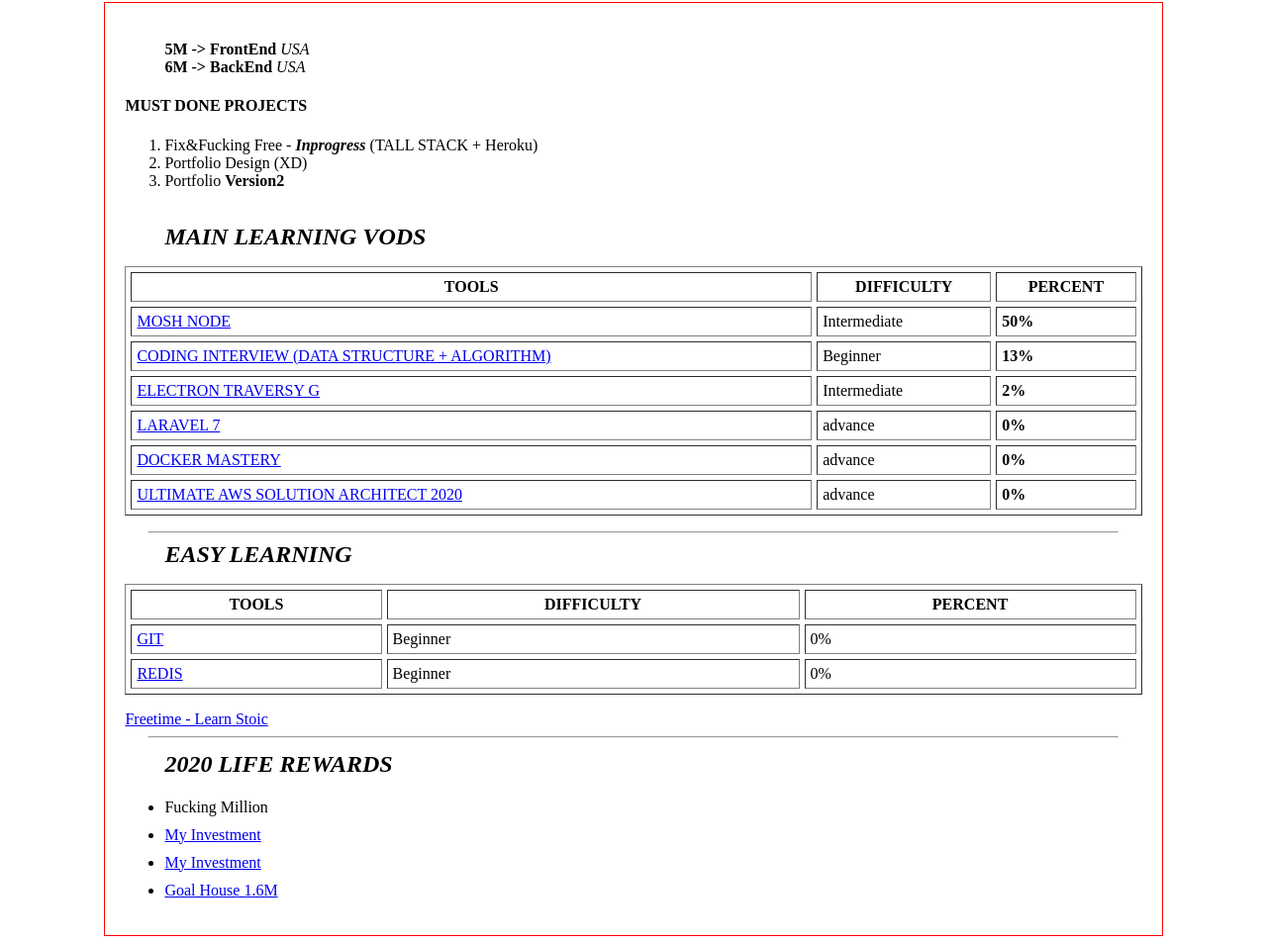
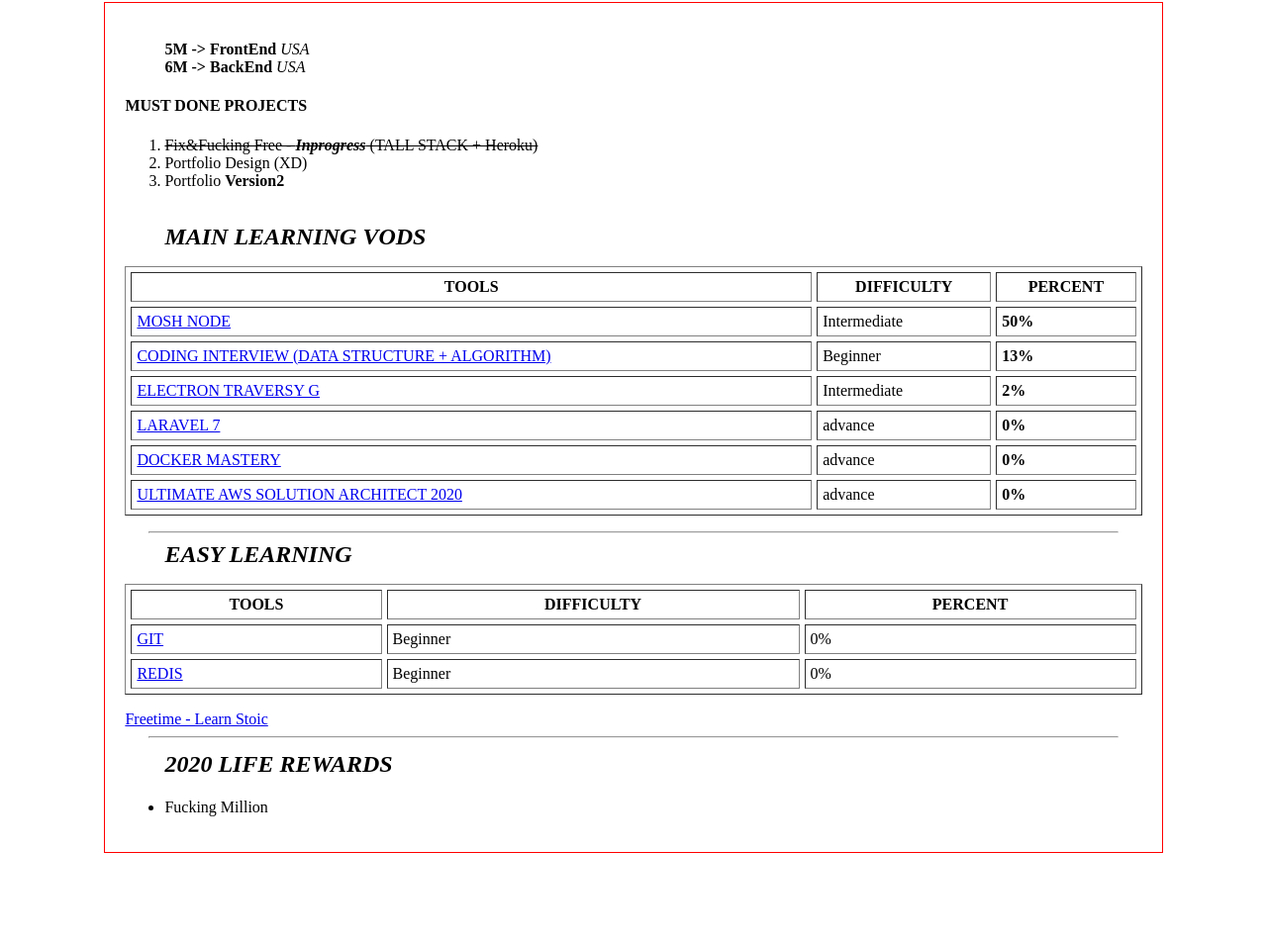
Before and after one commit to johnLitoBardinas/mywebsite, a website: page dist/mustdone.html in a window 1280 px wide. Shown: the part 243-1197 px from the top of the page at 99% size. After the commit the page ends 1113 px from the top, so only its background shows below. Drawn offline with Linux system fonts and the light colour scheme.

Commit message:
done: Fucking done

```diff
--- a/dist/mustdone.html
+++ b/dist/mustdone.html
@@ -25,7 +25,7 @@
             <div>
                 <h4>MUST DONE PROJECTS</h4>
                 <ol>
-                    <li>Fix&Fucking Free - <b><em>Inprogress</em></b> (TALL STACK + Heroku)</li>
+                    <li class="fucking-done">Fix&Fucking Free - <b><em>Inprogress</em></b> (TALL STACK + Heroku)</li>
                     <li>Portfolio Design (XD)</li>
                     <li>Portfolio <b>Version2</b></li>
                 </ol>
@@ -124,15 +124,6 @@
         <strong class="text-uppercase"><em> 2020 Life Rewards </em></strong>
         <ul>
             <li>Fucking Million</li>
-            <li>
-                <a href="https://www.caviterealestate.com/houses/portia-3-bedrooms-micara-estates-tanza-cavite-for-sale" target="_blank">My Investment</a>
-            </li>
-            <li>
-                <a href="https://www.caviterealestate.com/houses/felicia-3-bedrooms-micara-estates-tanza-cavite-for-sale" target="_blank">My Investment</a>
-            </li>
-            <li>
-                <a href="https://www.property24.com.ph/2-bedroom-house-and-lot-for-sale-in-calamba-city-116465451" target="_blank">Goal House 1.6M</a>
-            </li>
         </ul>
     </div>
 </body>
```
